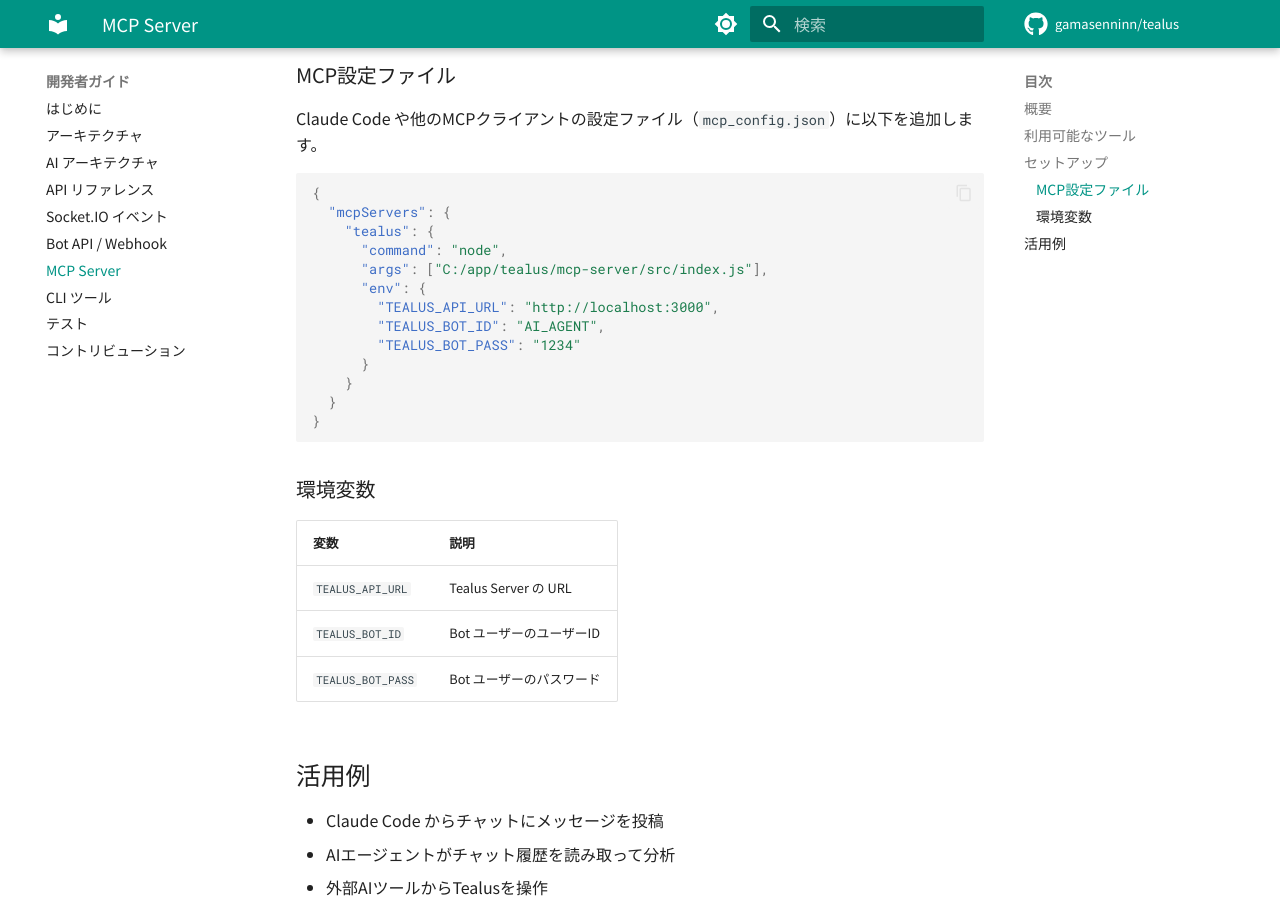
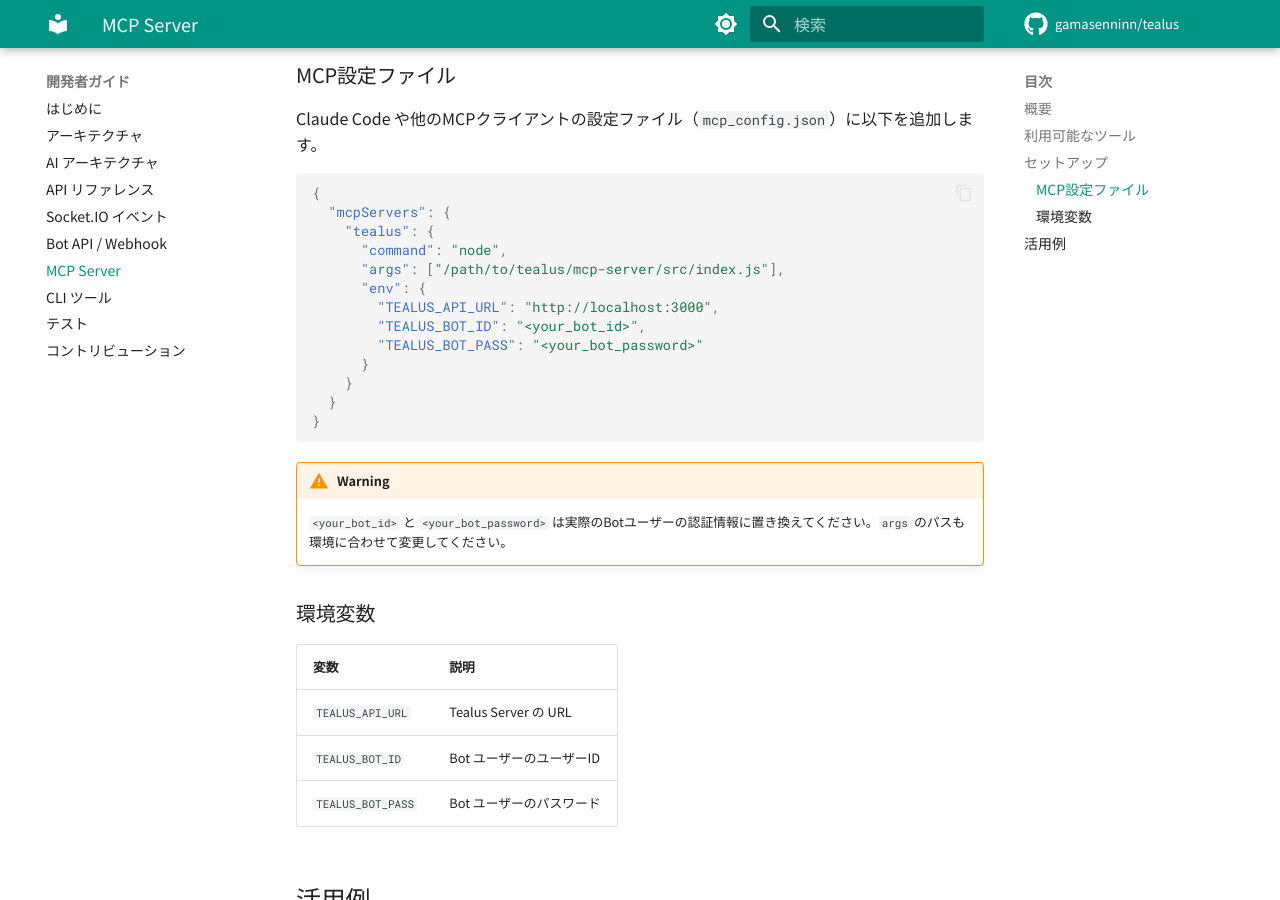
Before and after one commit to gamasenninn/tealus-docs, an MkDocs documentation site: the page built from docs/dev/mcp.md, in a window 1280 px wide and 900 px high, scrolled down 919 px. Built offline with MkDocs 1.6.1 and Material for MkDocs 9.7.7, drawn with Linux system fonts in a browser that asks for light colours; comment, search, counter and statistics services are not loaded.

Commit message:
セキュリティ: OSS公開向けに危険な記述を修正 (Issue #6)
- bot-api.md: BOT001/bot_password → <your_bot_id>/<your_bot_password> placeholder
- cli.md: BOT001/bot_password → placeholder + !!! warning 追加
- mcp.md: AI_AGENT/1234 → placeholder + !!! warning 追加、ハードコードパス修正
- contributing.md: セキュリティに関する注意セクション追加
  （シークレット値・弱パスワード・実在ドメイン・デフォルト値の記述ルール）

server-setup.md, api.md の修正は本体側 commit c265f99 で反映済み。

Co-Authored-By: Claude Opus 4.6 (1M context) <noreply@anthropic.com>

````diff
--- a/docs/dev/mcp.md
+++ b/docs/dev/mcp.md
@@ -30,16 +30,19 @@ Claude Code や他のMCPクライアントの設定ファイル（`mcp_config.js
   "mcpServers": {
     "tealus": {
       "command": "node",
-      "args": ["C:/app/tealus/mcp-server/src/index.js"],
+      "args": ["/path/to/tealus/mcp-server/src/index.js"],
       "env": {
         "TEALUS_API_URL": "http://localhost:3000",
-        "TEALUS_BOT_ID": "AI_AGENT",
-        "TEALUS_BOT_PASS": "1234"
+        "TEALUS_BOT_ID": "<your_bot_id>",
+        "TEALUS_BOT_PASS": "<your_bot_password>"
       }
     }
   }
 }
 ```
+
+!!! warning
+    `<your_bot_id>` と `<your_bot_password>` は実際のBotユーザーの認証情報に置き換えてください。`args` のパスも環境に合わせて変更してください。
 
 ### 環境変数
 
````
Also changed, not shown: docs/dev/bot-api.md (+2 -2 lines), docs/dev/cli.md (+5 -2 lines), docs/dev/contributing.md (+9 -0 lines).
